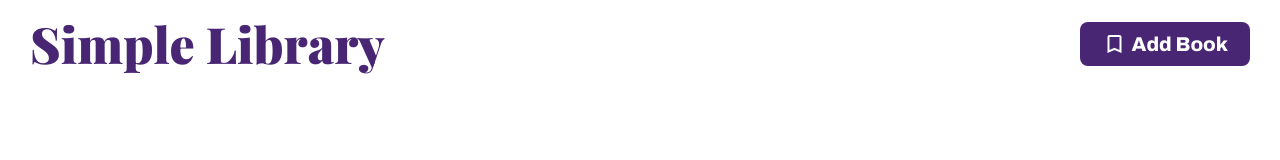
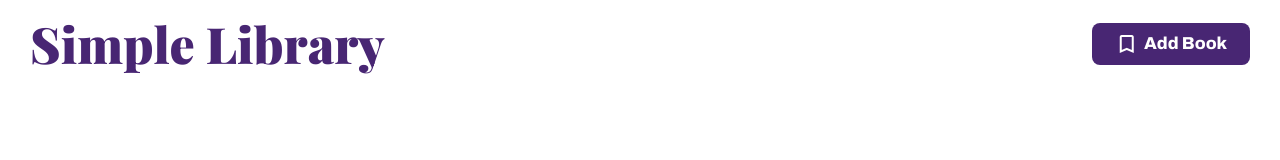
Before and after one commit to j-irion/simple-library-top, a plain HTML site: page index.html in a window 1280 px wide. In both pictures the pointer is over the button 1165 px from the left and 43 px from the top of the page. Drawn offline with nearby package versions, Linux system fonts and the light colour scheme.

Commit message:
Add hover effect to button

```diff
--- a/style.css
+++ b/style.css
@@ -37,7 +37,7 @@ header button {
     display: flex;
     font-family: 'Archivo', sans-serif;
     font-weight: 800;
-    font-size: 20px;
+    font-size: 70%;
     padding: 10px 22px;
     color: white;
     background-color: #482673;
@@ -46,6 +46,15 @@ header button {
     align-items: center;
     justify-content: center;
     gap: 5px;
+    margin: 0;
+    box-sizing: border-box;
+}
+
+header button:hover {
+    height: 42px;
+    width: 158px;
+    padding: 7px 12px;
+    font-size: 69%;
 }
 
 .content {
```
